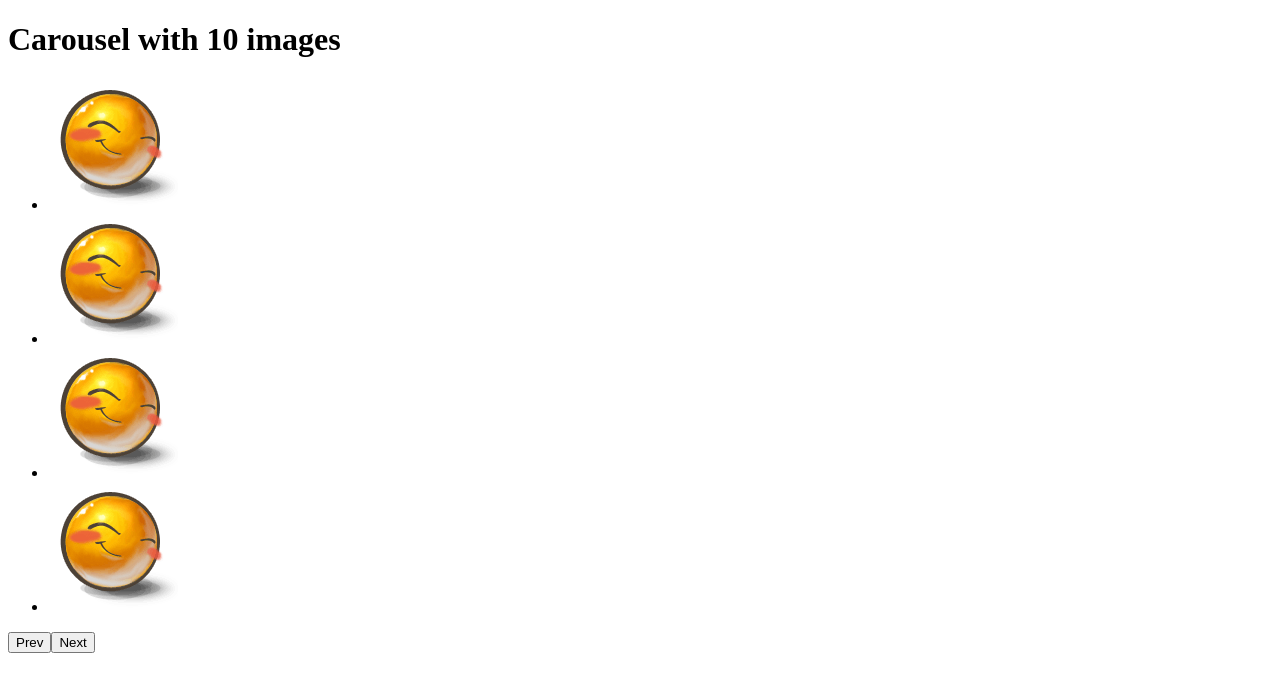
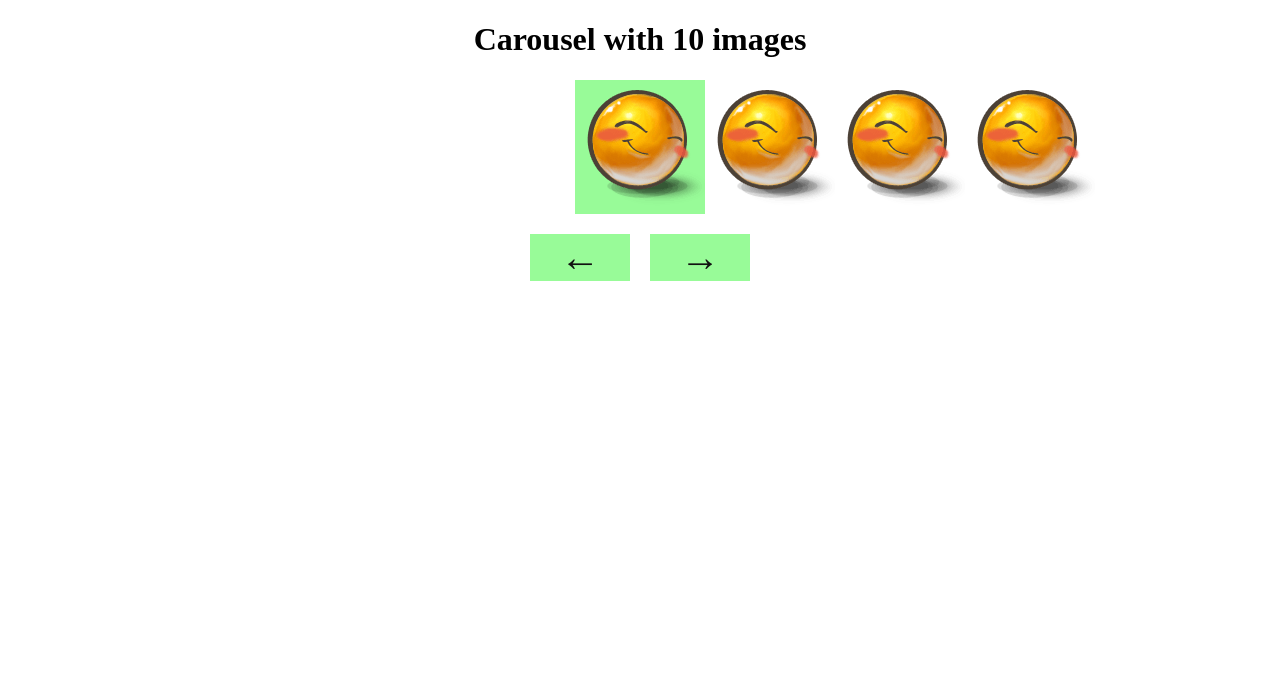
Before and after one commit to mate-academy/react_carousel, a React (Create React App) app: page / in a window 1280 px wide. Shown: the top 692 px of the page. Built offline with nearby package versions, Linux system fonts and the light colour scheme; the HTML template or start-up script is replaced by a standard one.

Commit message:
Style markup

```diff
--- a/src/App.scss
+++ b/src/App.scss
@@ -1 +1,21 @@
-// style go here
+body {
+  margin: 0;
+}
+
+ul {
+  margin: 0;
+  padding: 0;
+}
+
+li {
+  list-style: none;
+}
+
+.App {
+  text-align: center;
+
+  &__carousel {
+    width: max-content;
+    margin: 0 auto;
+  }
+}
--- a/src/App.tsx
+++ b/src/App.tsx
@@ -30,7 +30,9 @@ class App extends React.Component<{}, State> {
         {/* eslint-disable-next-line */}
         <h1>Carousel with {images.length} images</h1>
 
-        <Carousel />
+        <div className="App__carousel">
+          <Carousel />
+        </div>
       </div>
     );
   }
--- a/src/components/Carousel.scss
+++ b/src/components/Carousel.scss
@@ -1 +1,54 @@
-// style go here
+.Carousel {
+
+  &__frame {
+    width: 130px;
+    margin: 0 auto;
+    background-color: palegreen;
+  }
+
+  &__ribbon {
+    display: flex;
+
+    transform: translateX(0);
+    transition: transform 0.3s ease;
+  }
+
+  &__image {
+    // width: 100px;
+    // height: 100px;
+  }
+
+  &__controls {
+    display: flex;
+    justify-content: space-around;
+    margin-top: 20px;
+  }
+
+  &__button {
+    width: 100px;
+    border: none;
+
+    font-size: 40px;
+    color: #111;
+
+    background-color: palegreen;
+    cursor: pointer;
+    transition: color 0.3s, background-color 0.3s;
+
+    &:last-child {
+      margin-left: 20px;
+    }
+
+    &--disabled {
+      background-color: #eee;
+      color: #888;
+      cursor: default;
+      transition: none;
+    }
+
+    &:not(.button--disabled):hover {
+      background-color: #777;
+      color: white;
+    }
+  }
+}
--- a/src/components/Carousel.tsx
+++ b/src/components/Carousel.tsx
@@ -3,15 +3,23 @@ import './Carousel.scss';
 
 const Carousel: React.FC = () => (
   <div className="Carousel">
-    <ul className="Carousel__list">
-      <li><img src="./img/1.png" alt="1" /></li>
-      <li><img src="./img/1.png" alt="2" /></li>
-      <li><img src="./img/1.png" alt="3" /></li>
-      <li><img src="./img/1.png" alt="4" /></li>
-    </ul>
+    <div className="Carousel__frame">
+      <ul className="Carousel__ribbon">
+        <li><img src="./img/1.png" alt="1" className="Carousel__image" /></li>
+        <li><img src="./img/1.png" alt="2" className="Carousel__image" /></li>
+        <li><img src="./img/1.png" alt="3" className="Carousel__image" /></li>
+        <li><img src="./img/1.png" alt="4" className="Carousel__image" /></li>
+      </ul>
+    </div>
 
-    <button type="button">Prev</button>
-    <button type="button">Next</button>
+    <div className="Carousel__controls">
+      <button type="button" className="Carousel__button">
+        &#8592;
+      </button>
+      <button type="button" className="Carousel__button">
+        &#8594;
+      </button>
+    </div>
   </div>
 );
 
```
Also changed, not shown: 1 other file (tests, documents, lock files or other folders).
